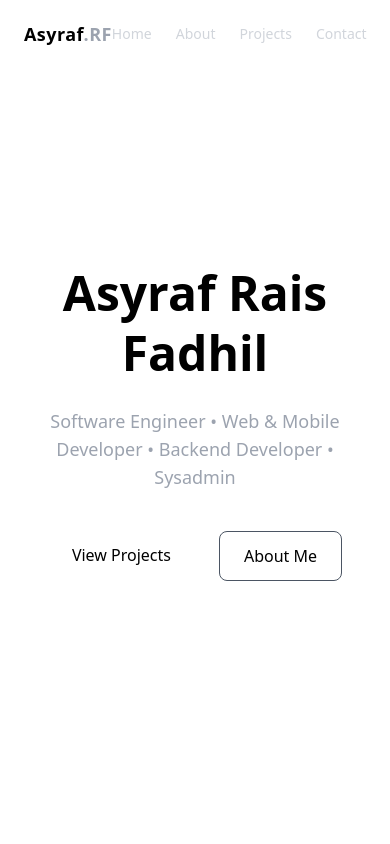
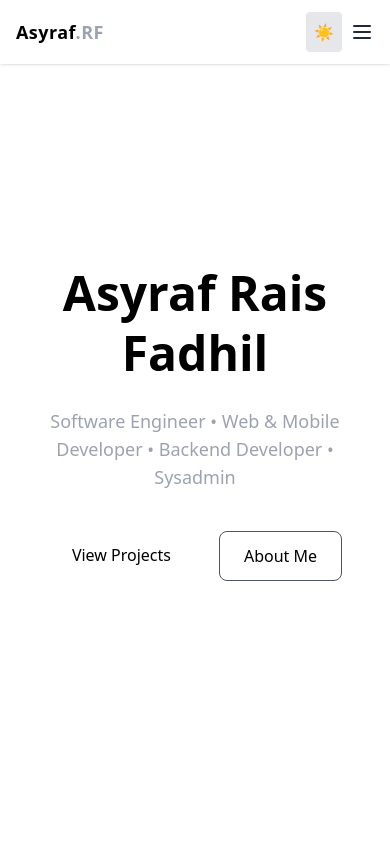
Before and after one commit to AsyrafRF/portofolio, a Next.js app: page / in a window 390 px wide. Shown: the top 844 px of the page. Built offline with nearby package versions, Linux system fonts and the light colour scheme.

Commit message:
Mobile Navbar (hamburger menu)

```diff
--- a/src/app/globals.css
+++ b/src/app/globals.css
@@ -4,6 +4,7 @@
 
 html {
   scroll-behavior: smooth;
+  transition: background-color 0.3s, color 0.3s;
 }
 
 :root {
--- /dev/null
+++ b/src/components/DarkModeToggle.tsx
@@ -0,0 +1,48 @@
+"use client";
+
+import { useEffect, useState } from "react";
+
+export default function DarkModeToggle() {
+  const [isDark, setIsDark] = useState(false);
+
+  // Set mode berdasarkan system preference awal
+  useEffect(() => {
+    if (
+      localStorage.theme === "dark" ||
+      (!("theme" in localStorage) &&
+        window.matchMedia("(prefers-color-scheme: dark)").matches)
+    ) {
+      document.documentElement.classList.add("dark");
+      setIsDark(true);
+    } else {
+      document.documentElement.classList.remove("dark");
+      setIsDark(false);
+    }
+  }, []);
+
+  const toggleDarkMode = () => {
+    if (isDark) {
+      document.documentElement.classList.remove("dark");
+      localStorage.theme = "light";
+      setIsDark(false);
+    } else {
+      document.documentElement.classList.add("dark");
+      localStorage.theme = "dark";
+      setIsDark(true);
+    }
+  };
+
+  return (
+    <button
+      onClick={toggleDarkMode}
+      className="p-2 rounded focus:outline-none bg-gray-200 dark:bg-gray-700 text-gray-800 dark:text-gray-200 transition"
+      aria-label="Toggle Dark Mode"
+    >
+      {isDark ? (
+        <span>🌙</span>
+      ) : (
+        <span>☀️</span>
+      )}
+    </button>
+  );
+}
--- a/src/components/Navbar.tsx
+++ b/src/components/Navbar.tsx
@@ -1,8 +1,8 @@
 "use client";
 
-import { useEffect, useState } from "react";
+import { useState } from "react";
 import Link from "next/link";
-import ThemeToggle from "./ThemeToggle";
+import DarkModeToggle from "./DarkModeToggle";
 
 const navItems = [
   { label: "Home", href: "#home" },
@@ -12,26 +12,11 @@ const navItems = [
 ];
 
 export default function Navbar() {
-  const [scrolled, setScrolled] = useState(false);
-
-  useEffect(() => {
-    const onScroll = () => {
-      setScrolled(window.scrollY > 10);
-    };
-
-    window.addEventListener("scroll", onScroll);
-    return () => window.removeEventListener("scroll", onScroll);
-  }, []);
+  const [isOpen, setIsOpen] = useState(false);
 
   return (
-    <header
-      className={`fixed top-0 left-0 w-full z-50 transition-all ${
-        scrolled
-          ? "backdrop-blur bg-black/70 border-b border-gray-800"
-          : "bg-transparent"
-      }`}
-    >
-      <nav className="max-w-6xl mx-auto flex items-center justify-between px-6 py-4">
+    <nav className="fixed w-full bg-white dark:bg-gray-900 shadow z-50">
+      <div className="max-w-6xl mx-auto px-4 sm:px-6 lg:px-8 flex justify-between items-center h-16">
         {/* Logo */}
         <Link
           href="#home"
@@ -40,21 +25,75 @@ export default function Navbar() {
           Asyraf<span className="text-gray-400">.RF</span>
         </Link>
 
-        {/* Menu */}
-        <div className="flex items-center gap-6 text-sm">
+        {/* Desktop menu */}
+        <div className="hidden md:flex space-x-6 items-center">
           {navItems.map((item) => (
             <a
               key={item.href}
               href={item.href}
-              className="text-gray-300 hover:text-white dark:text-gray-300 transition"
+              className="hover:text-blue-500 transition"
             >
               {item.label}
             </a>
           ))}
+          <DarkModeToggle />
+        </div>
 
-          <ThemeToggle />
+        {/* Mobile Hamburger */}
+        <div className="md:hidden flex items-center">
+          <DarkModeToggle />
+          <button
+            onClick={() => setIsOpen(!isOpen)}
+            className="ml-2 text-gray-800 dark:text-gray-200 focus:outline-none"
+          >
+            {isOpen ? (
+              <svg
+                className="w-6 h-6"
+                fill="none"
+                stroke="currentColor"
+                viewBox="0 0 24 24"
+              >
+                <path
+                  strokeLinecap="round"
+                  strokeLinejoin="round"
+                  strokeWidth={2}
+                  d="M6 18L18 6M6 6l12 12"
+                />
+              </svg>
+            ) : (
+              <svg
+                className="w-6 h-6"
+                fill="none"
+                stroke="currentColor"
+                viewBox="0 0 24 24"
+              >
+                <path
+                  strokeLinecap="round"
+                  strokeLinejoin="round"
+                  strokeWidth={2}
+                  d="M4 6h16M4 12h16M4 18h16"
+                />
+              </svg>
+            )}
+          </button>
         </div>
-      </nav>
-    </header>
+      </div>
+
+      {/* Mobile menu */}
+      {isOpen && (
+        <div className="md:hidden bg-white dark:bg-gray-900 px-4 pt-2 pb-4 space-y-2">
+          {navItems.map((item) => (
+            <a
+              key={item.href}
+              href={item.href}
+              className="block hover:text-blue-500 transition"
+              onClick={() => setIsOpen(false)}
+            >
+              {item.label}
+            </a>
+          ))}
+        </div>
+      )}
+    </nav>
   );
 }
```
